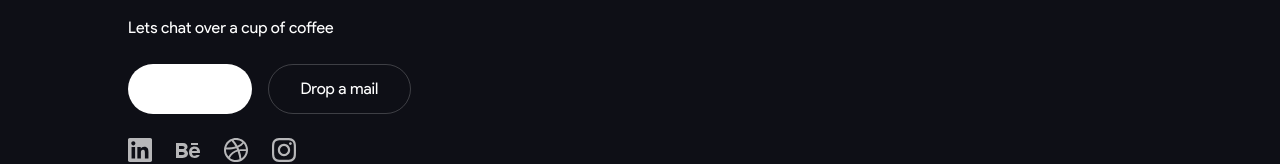
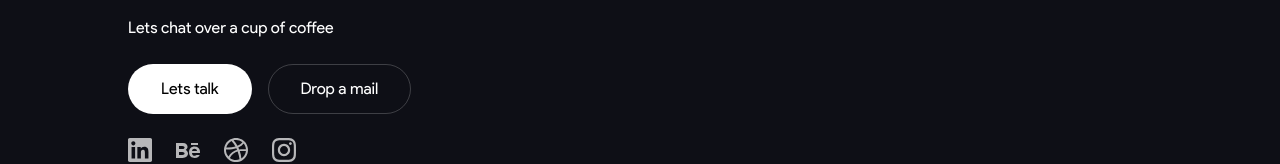
Before and after one commit to ashishmohapatra240/satyaprakash-portfolio, a Next.js app: page / in a window 1280 px wide. Shown: the part 4710-4874 px from the top of the page. Built offline with nearby package versions, Linux system fonts and the light colour scheme.

Commit message:
Fix lets talk

```diff
--- a/app/components/sections/Footer.tsx
+++ b/app/components/sections/Footer.tsx
@@ -15,7 +15,7 @@ export default function Footer() {
           <div className="flex flex-row gap-4">
             <Link
               href="https://calendly.com/satyaprakashray999/30min"
-              className="inline-block bg-white text-black px-8 py-3 text-white border border-white/20 rounded-full hover:bg-white/90  transition-colors"
+              className="inline-block bg-white text-black px-8 py-3 border border-white/20 rounded-full hover:bg-white/90  transition-colors"
             >
               Lets talk
             </Link>
```
